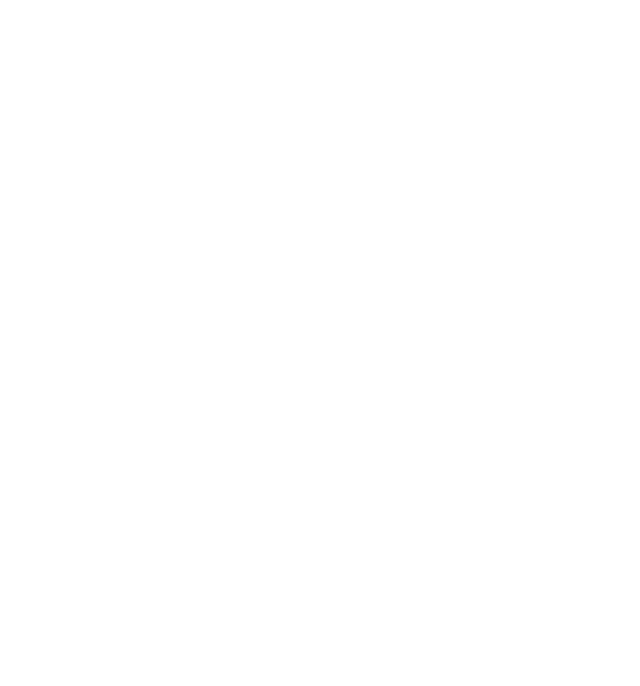
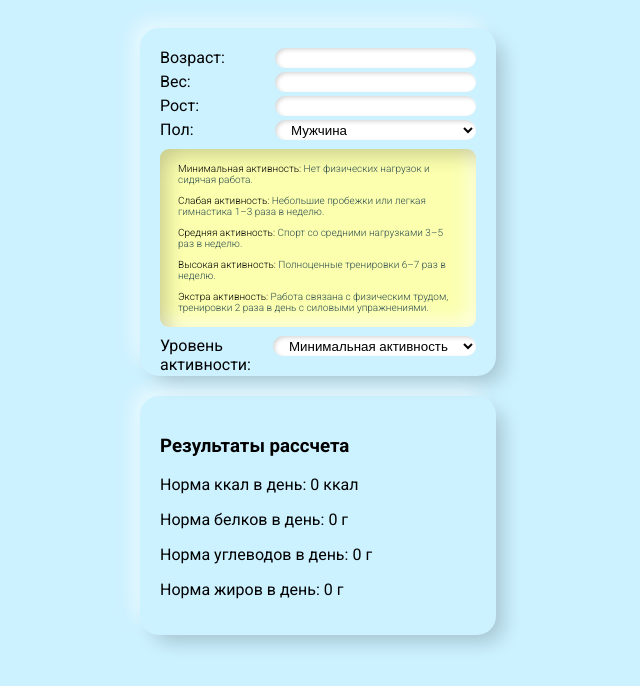
Before and after one commit to Glovindan/nutrition-calculator-ghpages, a plain HTML site: page index.html in a window 1280 px wide. Shown: the whole page, without its empty margins (322-962 px from the left). Drawn offline with Linux system fonts and the light colour scheme.

Commit message:
[add] form

```diff
--- a/index.html
+++ b/index.html
@@ -2,9 +2,55 @@
 <html lang="en">
 <head>
     <meta charset="UTF-8">
-    <title>Title</title>
+    <title>Калькулятор КБЖУ</title>
+    <link rel="stylesheet" href="styles.css">
 </head>
 <body>
+    <div class="main-wrapper">
+        <div class="card-wrapper" style="margin-top: 20px;">
+            <div class="input-grid">
+                <span> Возраст: </span>
+                <input class="input-neo" oninput="onParamsChange()" type="number" id="age">
+                <span> Вес: </span>
+                <input class="input-neo" oninput="onParamsChange()" type="number" id="weight">
+                <span> Рост: </span>
+                <input class="input-neo" oninput="onParamsChange()" type="number" id="growth">
+                <span> Пол: </span>
+                <select class="input-neo" oninput="onParamsChange()" name="sex" id="sex">
+                    <option value="male"> Мужчина </option>
+                    <option value="female"> Женщина </option>
+                </select>
+            </div>
+
+            <div class="hint">
+                <p><span>Минимальная активность:</span> Нет физических нагрузок и сидячая работа.</p>
+                <p><span>Слабая активность:</span> Небольшие пробежки или легкая гимнастика 1–3 раза в неделю.</p>
+                <p><span>Средняя активность:</span> Спорт со средними нагрузками 3–5 раз в неделю.</p>
+                <p><span>Высокая активность:</span> Полноценные тренировки 6–7 раз в неделю.</p>
+                <p><span>Экстра активность:</span> Работа связана с физическим трудом, тренировки 2 раза в день с силовыми упражнениями.</p>
+            </div>
+
+            <div class="input-grid">
+                <span> Уровень активности: </span>
+                <select class="input-neo" oninput="onParamsChange()" name="level" id="level">
+                    <option value="minimal"> Минимальная активность </option>
+                    <option value="low"> Слабая активность </option>
+                    <option value="medium"> Средняя активность </option>
+                    <option value="high"> Высокая активность </option>
+                    <option value="extra"> Экстра активность </option>
+                </select>
+            </div>
+        </div>
+
+        <div class="card-wrapper">
+            <h3>Результаты рассчета</h3>
+            <p>Норма ккал в день: <span id="result-calories"> 0 </span> ккал </p>
+            <p>Норма белков в день: <span id="result-proteins"> 0 </span> г</p>
+            <p>Норма углеводов в день: <span id="result-carbohydrates"> 0 </span> г</p>
+            <p>Норма жиров в день: <span id="result-fats"> 0 </span> г</p>
+        </div>
+    </div>
+
     <script src="main.js"></script>
 </body>
 </html>
--- a/main.js
+++ b/main.js
@@ -1,36 +1,75 @@
+/** Соотношение БЖУ */
 const nutRel = {
-    proteins: 0.15,
-    fats: 0.30,
-    carbohydrates: 0.55
+    /** Белки */
+    proteins: 0.3,
+    /** Жиры */
+    fats: 0.2,
+    /** Углеводы */
+    carbohydrates: 0.5
 };
 
-const myParams = {
-    weight: 84,
-    age: 22,
-    growth: 190,
-    isMale: true
+/** Коэффициенты активности по формуле Миффлина-Сан Жеора */
+const activityLevels = {
+    /** Минимальная активность */
+    minimal: 1.2,
+    /** Слабая активность */
+    low: 1.375,
+    /** Средняя активность */
+    medium: 1.55,
+    /** Высокая активность */
+    high: 1.725,
+    /** Экстра активность */
+    extra: 1.9
 }
 
-//Формула Миффлина-Сан Жеора
-// weight(кг)
-// age(г)
-// growth(см)
-// activityLevel отвечает за уровень активности:
-// Минимальная активность: activityLevel = 1,2.
-// Слабая активность: activityLevel = 1,375.
-// Средняя активность: activityLevel = 1,55.
-// Высокая активность: activityLevel = 1,725.
-// Экстра-активность: activityLevel = 1,9
-
+// JSDoc
+/** Формула Миффлина-Сан Жеора
+ * @param weight {number} Вес (кг)
+ * @param age {number} Возраст (г)
+ * @param growth {number} Рост (см)
+ * @param isMale {boolean} Является Мужчиной
+ * @param activityLevel {number} Уровень активности
+ * - Минимальная активность: 1,2
+ * - Слабая активность: 1,375
+ * - Средняя активность: 1,55
+ * - Высокая активность: 1,725
+ * - Экстра активность: 1,9
+ * @returns {number} Норма калорий в день (ккал)
+ */
 const getDailyCalories = (weight, age, growth, isMale, activityLevel) => {
     return ((10 * weight + 6.25 * growth - 5 * age) + (isMale ? 5 : -161)) * activityLevel;
 }
 
-const dailyCalories = getDailyCalories(myParams.weight, myParams.age, myParams.growth, myParams.isMale, 1.375);
-console.log(dailyCalories + " kcal daily");
+/** Изменение параметров */
+const onParamsChange = () => {
+    const ageValue = document.getElementById("age").value;
+    const weightValue = document.getElementById("weight").value;
+    const growthValue = document.getElementById("growth").value;
 
-const dailyFats = nutRel.fats * dailyCalories / 9;
-const dailyProteins = nutRel.proteins * dailyCalories / 4;
-const dailyCarbohydrates = nutRel.carbohydrates * dailyCalories / 4;
+    const age = ageValue == "" ? undefined : parseFloat(ageValue);
+    const weight = weightValue == "" ? undefined : parseFloat(weightValue);
+    const growth = growthValue == "" ? undefined : parseFloat(growthValue);
 
-console.log(dailyFats + " g of fats daily\n" + dailyProteins + " g of proteins daily\n" + dailyCarbohydrates + " g of carbohydrates daily\n")
+    const isMale = document.getElementById("sex").value == "male";
+    const activityLevel = activityLevels[document.getElementById("level").value];
+
+    console.log(age, weight, growth, isMale, activityLevel);
+
+    if(age === undefined || weight === undefined || growth === undefined || isMale === undefined || activityLevel === undefined) {
+        document.getElementById("result-calories").innerText = 0;
+        document.getElementById("result-proteins").innerText = 0;
+        document.getElementById("result-carbohydrates").innerText = 0;
+        document.getElementById("result-fats").innerText = 0;
+        return;
+    }
+
+    const dailyCalories = getDailyCalories(weight, age, growth, isMale, activityLevel);
+    const dailyProteins = nutRel.proteins * dailyCalories / 4;
+    const dailyCarbohydrates = nutRel.carbohydrates * dailyCalories / 4;
+    const dailyFats = nutRel.fats * dailyCalories / 9;
+
+    document.getElementById("result-calories").innerText = Math.ceil(dailyCalories);
+    document.getElementById("result-proteins").innerText = Math.ceil(dailyProteins);
+    document.getElementById("result-carbohydrates").innerText = Math.ceil(dailyCarbohydrates);
+    document.getElementById("result-fats").innerText = Math.ceil(dailyFats);
+}
--- /dev/null
+++ b/styles.css
@@ -0,0 +1,65 @@
+@import url('https://fonts.googleapis.com/css2?family=Roboto:ital,wght@0,100;0,300;0,400;0,500;0,700;0,900;1,100;1,300;1,400;1,500;1,700;1,900&display=swap');
+
+body {
+    font-family: 'Roboto', sans-serif;
+    font-weight: 400;
+    background: #CCF1FF;
+}
+
+.main-wrapper {
+    display: flex;
+    flex-direction: column;
+    align-items: center;
+}
+
+.card-wrapper {
+    padding: 20px;
+    border-radius: 19px;
+    background: transparent;
+    box-shadow: 10px 10px 20px -4px rgba(0, 0, 0, 0.2),
+                -10px -10px 20px -4px rgba(255, 255, 255, 0.6);
+    margin-bottom: 20px;
+    width: 25%;
+}
+
+.hint {
+    font-size: x-small;
+    font-weight: 300;
+    padding: 4px 18px;
+    border-radius: 9px;
+    background: #fbffae;
+    box-shadow: 10px 10px 20px -4px rgba(0, 0, 0, 0.2) inset,
+                -10px -10px 20px -4px rgba(255, 255, 255, 0.6) inset;
+    margin: 9px 0;
+}
+
+.hint p {
+    color: darkslategray;
+}
+
+.hint span {
+    color: black;
+}
+
+.input-grid {
+    display: grid;
+    grid-template-columns: 3fr 1fr;
+    grid-auto-rows: 20px;
+    grid-column-gap: 0px;
+    grid-row-gap: 4px;
+}
+
+.input-neo {
+    border: none;
+    outline: none;
+    padding: 0 12px;
+    border-radius: 18px;
+    background: #ffffff;
+    box-shadow: 2px 2px 5px -1px rgba(0, 0, 0, 0.2) inset,
+                -2px -2px 5px -1px rgba(255, 255, 255, 0.6) inset;
+}
+
+option {
+    border: none;
+    outline: none;
+}
```
Also changed, not shown: нутриенты.txt (added).
